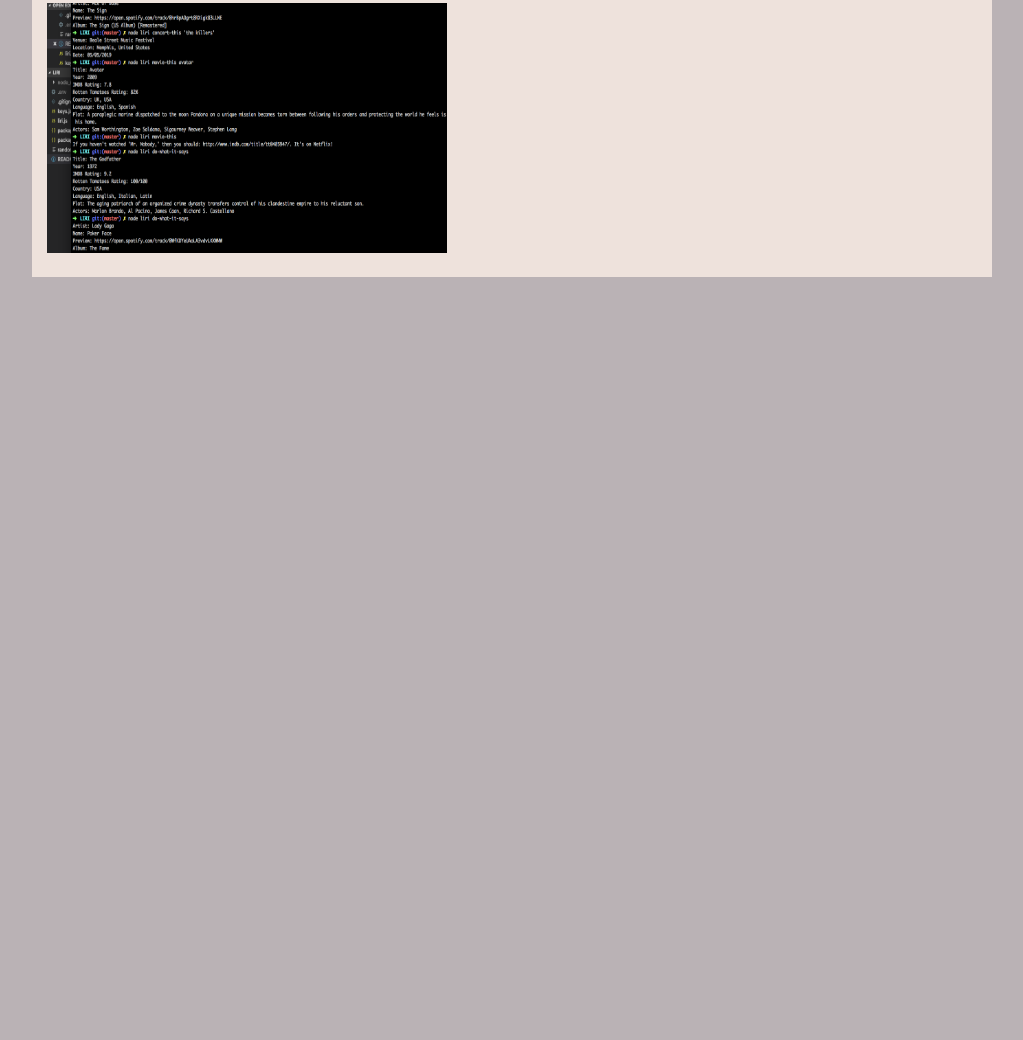
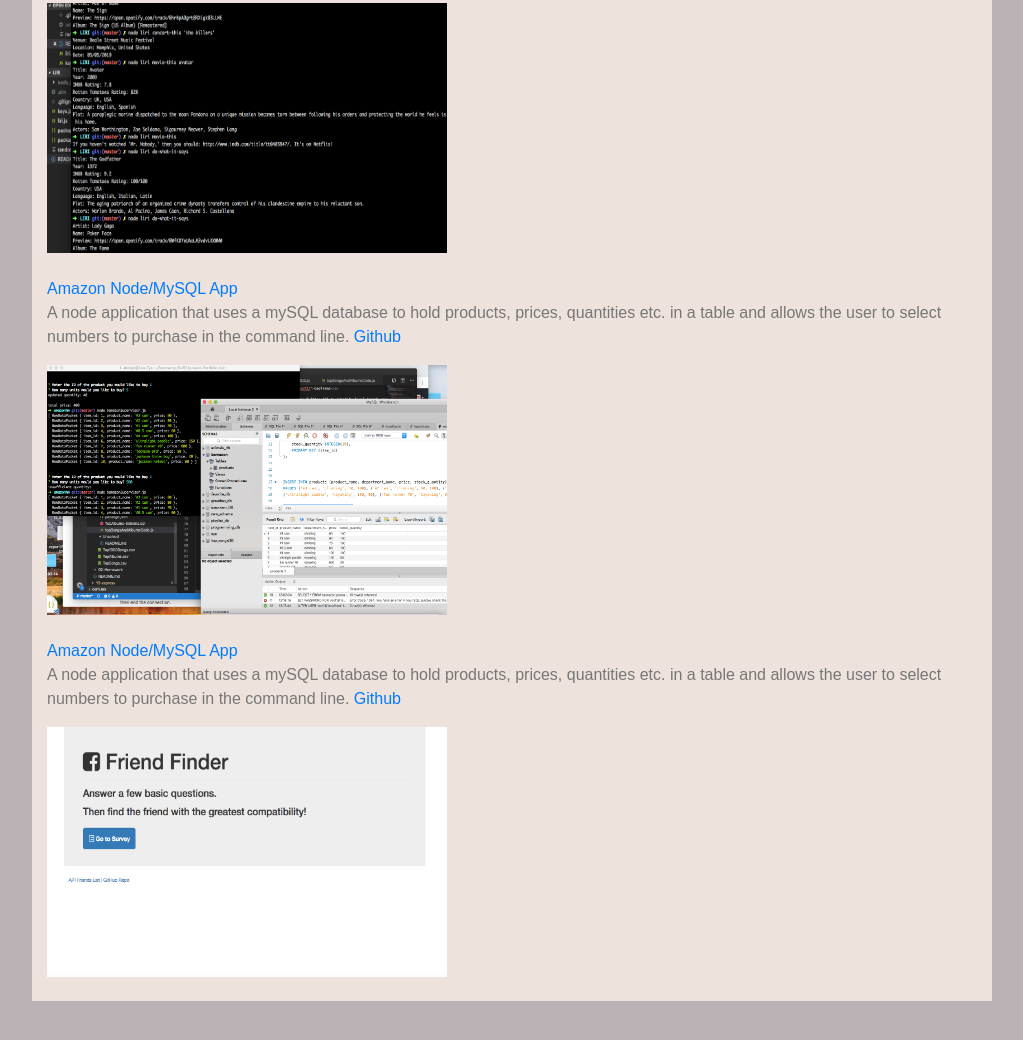
Before and after one commit to alextyk/Updated-Portfolio, a plain HTML site: page portfolio.html in a window 1280 px wide. Shown: the part 1324-2364 px from the top of the page, without its empty margins (128-1151 px from the left). Before the commit the page ends 1651 px from the top, so only its background shows below. Drawn offline with nearby package versions, Linux system fonts and the light colour scheme.

Commit message:
new week

```diff
--- a/portfolio.html
+++ b/portfolio.html
@@ -62,6 +62,20 @@
             <br>
             <br>
 
+            <a  href="https://github.com/alextyk/amazonhw">Amazon Node/MySQL App</a>
+
+            <p>A node application that uses a mySQL database to hold products, prices, quantities etc. in a table and allows the user to select numbers to purchase in the command line. <a href="https://github.com/alextyk/LIRI">Github</a></p>
+            <img class="projectheader" src="images/amazon.png" alt="train-scheduler">
+            <br>
+            <br>
+
+            <a  href="https://powerful-badlands-54599.herokuapp.com/">Amazon Node/MySQL App</a>
+
+            <p>A node application that uses a mySQL database to hold products, prices, quantities etc. in a table and allows the user to select numbers to purchase in the command line. <a href="https://github.com/alextyk/friendfinder">Github</a></p>
+            <img class="projectheader" src="images/friendfinder.png" alt="train-scheduler">
+            <br>
+            <br>
+
     </div>
 
     <!-- Footer -->
```
Also changed, not shown: images/amazon.png (added), images/friendfinder.png (added), 2 other files.
